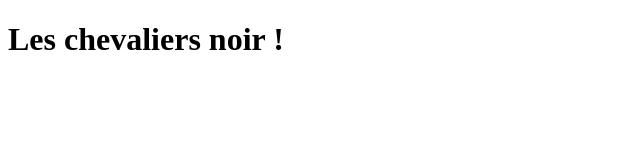
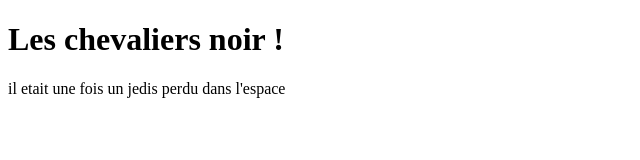
Before and after one commit to kamelia-prog/formation-git-mastering-discover-github, a plain HTML site: page index.html in a window 1280 px wide. Shown: the whole page, without its empty margins (0-640 px from the left). Drawn offline with Linux system fonts and the light colour scheme.

Commit message:
feat(newparagraphe)

```diff
--- a/index.html
+++ b/index.html
@@ -7,5 +7,9 @@
 </head>
 <body>
     <h1>Les chevaliers noir !</h1>
+
+    <div>
+        il etait une fois un jedis perdu dans l'espace
+    </div>
 </body>
 </html>
```
